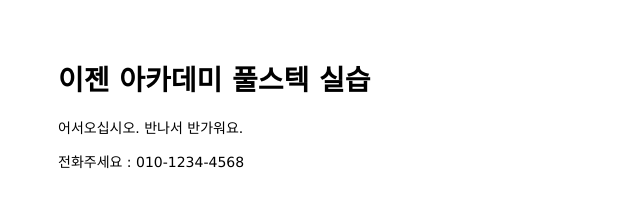
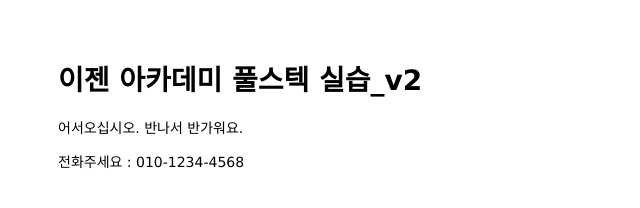
Before and after one commit to MrGomGit/mastering-git-github, a website: page public/index.html in a window 1280 px wide. Shown: the full height of the page, 0-640 px from the left. Drawn offline with Linux system fonts and the light colour scheme.

Commit message:
change header

```diff
--- a/public/index.html
+++ b/public/index.html
@@ -6,7 +6,7 @@
 </head>
 
 <body>
-  <h1>이젠 아카데미 풀스텍 실습</h1>
+  <h1>이젠 아카데미 풀스텍 실습_v2</h1>
   <p>어서오십시오. 반나서 반가워요.</p>
 </body>
 
```
